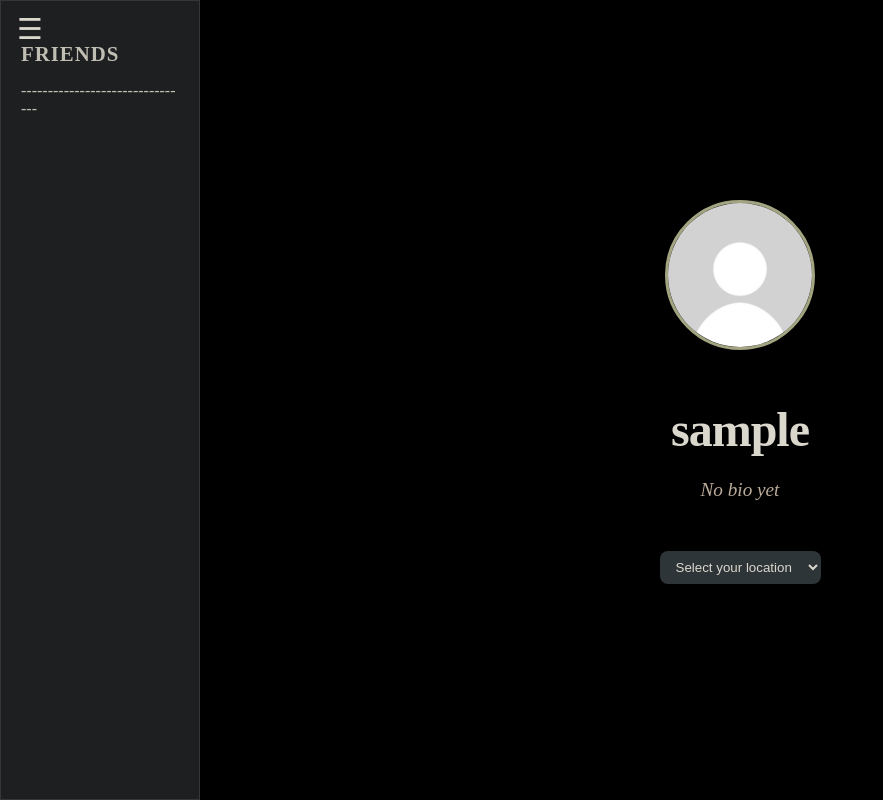
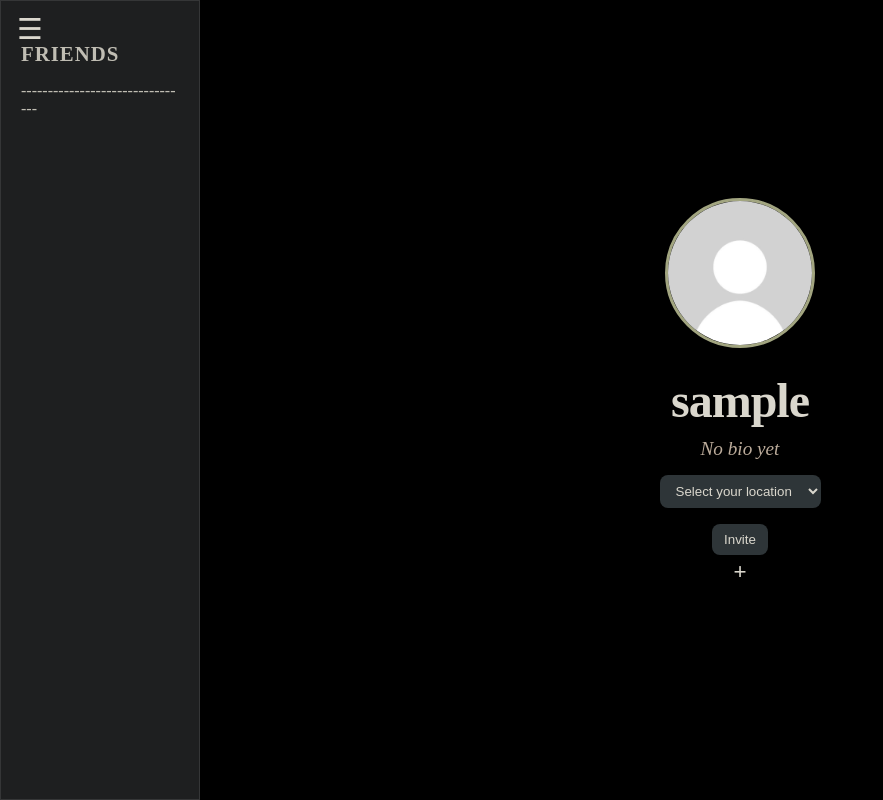
Before and after one commit to muhammedenesacikgoz/whereamI, a Django app: page / in a window 1280 px wide. Shown: the whole page, without its empty margins (0-883 px from the left). Run offline with Django 5.2, Linux system fonts and the light colour scheme; the visitor is signed in with stand-in values (Sample User, id 1); data comes from the database, SQL or seed files in the repository.

Commit message:
Redesigned UI, + icon will go i guess? popup will be doing the trick.Planned roadmap for future mechanics.

```diff
--- a/profiles/templates/profiles/dashboard.html
+++ b/profiles/templates/profiles/dashboard.html
@@ -107,7 +107,7 @@
         .top-avatar {
             transition: transform 0.3s ease, box-shadow 0.3s ease, border 0.3s ease;
             border: 2px solid #a2a580;
-            box-shadow: 0 4px 20px rgba(0, 0, 0, 0.82);
+            box-shadow: 0 4px 20px rgba(0, 0, 0, 0.82) ;
         }
         .top-avatar:hover {
 
@@ -181,16 +181,16 @@
                 style="width:150px; height:150px; border-radius:50%; object-fit:cover; margin-bottom:20px; cursor: none;">
                 {% endif %}
 
-                <h1 style="margin-bottom: 12px; color: #DAD7CD; font-size: 3rem; letter-spacing: -1px;">{{ profile.display_name }}</h1>
+                <h1 style="margin-top:5px;margin-bottom: 5px; color: #DAD7CD; font-size: 3rem; letter-spacing: -1px;">{{ profile.display_name }}</h1>
                 {% if profile.bio %}
-                <p class="bio-text" style="margin-top: 10px; color: #BCAC9B; font-size: 1.2rem; max-width: 400px; font-style: italic;">
+                <p class="bio-text" style="margin-top: 5px; color: #BCAC9B; font-size: 1.2rem; max-width: 400px; font-style: italic;">
                     {{ profile.bio }}
                 </p>
                 {% else %}
-                <p style="margin-top: 10px; color: #BCAC9B; font-size: 1.2rem; max-width: 400px; font-style: italic;">No bio yet</p>
+                <p style="margin-top: 5px;margin-bottom: 5px; color: #BCAC9B; font-size: 1.2rem; max-width: 400px; font-style: italic;">No bio yet</p>
                 {% endif %}
                 {% if request.user != profile.user and my_profile %}
-                    <div style=" position: absolute; top:20px; right:30px; z-index:10;">
+                    <div style=" position: absolute; bottom:20px; z-index:10;">
                         <a href="{% url 'profile' request.user.username %}">
                             {% if my_profile.avatar %}
                             <img src="{{ my_profile.avatar.url }}"
@@ -202,7 +202,7 @@
     </div>
                 {% if request.user == profile.user %}
 
-                    <form method="POST" style="margin-top: 30px;">
+                    <form method="POST" style="margin-top: 10px;">
                         {% csrf_token %}
                         <select name="location" onchange="updateLocation(this)"
                                 style="padding: 8px 12px; border-radius: 8px; border: none; cursor: pointer;background: rgba(62, 71, 75, 0.75);backdrop-filter: blur(4px); color: #DAD7CD;">
@@ -217,6 +217,16 @@
                             {% endfor %}
 
                         </select>
+                    </form>
+                    <form method="POST" style="margin-top: 5x;margin-bottom: 3px;">
+                        {% csrf_token %}
+                        <button name="invite" style="padding: 8px 12px; border-radius: 8px; border:none;cursor:pointer; background: rgba(62,71,75,0.75); backdrop-filter: blur(4px); color: #DAD7CD">Invite</button>
+
+                    </form>
+                    <form method="POST" style="margin-top: 3x;">
+                        {% csrf_token %}
+                        <button name="add_invite" style="padding: 1px 10px; font-size: 1.4rem ;border-radius: 8px; border:none;cursor:pointer; background: none; backdrop-filter: blur(4px); color: #DAD7CD">+</button>
+
                     </form>
                     <div id="location-feedback" style="
                             opacity:0;
--- a/profiles/templates/registration/login.html
+++ b/profiles/templates/registration/login.html
@@ -4,7 +4,6 @@
         body {
             background: linear-gradient(135deg, #0f172a, #020617);
             font-family: Arial, sans-serif
-            @media (max-width: 600px)
         }
 
         .login-wrapper {
@@ -43,11 +42,12 @@
             padding: 12px;
             border-radius: 12px;
             border:none;
-                background:linear-gradient(90deg, #38bdf8, #6366f1);
+            background:linear-gradient(90deg, #3d86a4, #41475e);
             color: white;
             font-weight: bold;
             cursor: pointer;
         }
+        @media (max-width: 600px) {
             .login-card button:hover {
                 opacity: 0.9;
             }
@@ -67,6 +67,7 @@
             }
             .to-signup {
                 opacity: 0.85;
+            }
         }
         </style>
 </head>
--- a/profiles/templates/registration/signup.html
+++ b/profiles/templates/registration/signup.html
@@ -4,7 +4,6 @@
         body {
             background: linear-gradient(135deg, #0f172a, #020617);
             font-family: Arial, sans-serif
-            @media (max-width: 600px)
         }
 
         .login-wrapper {
@@ -29,6 +28,7 @@
             color: white;
             margin-bottom: 25px;
         }
+        @media (max-width: 600px) {
             .login-card input {
                 width: 100%;
                 padding: 12px;
@@ -43,7 +43,7 @@
                 padding: 12px;
                 border-radius: 12px;
                 border:none;
-                background:linear-gradient(90deg, #38bdf8, #6366f1);
+                background:linear-gradient(90deg, #3d86a4, #41475e);
                 color: white;
                 font-weight: bold;
                 cursor: pointer;
@@ -66,6 +66,7 @@
             .imza{
                 color: #94a3b8;
                 font-size: 13px;
+            }
         }
 
         </style>
--- a/profiles/views.py
+++ b/profiles/views.py
@@ -57,7 +57,6 @@ class SignUpView(generic.CreateView):
     template_name = "registration/signup.html"
 
 
-
 def register(request):
     if request.method == "POST":
         form = UserCreationForm(request.POST)
```
Also changed, not shown: media/avatars/sheep.jpg (added). Lines whose indentation alone changed are shown as unchanged.
